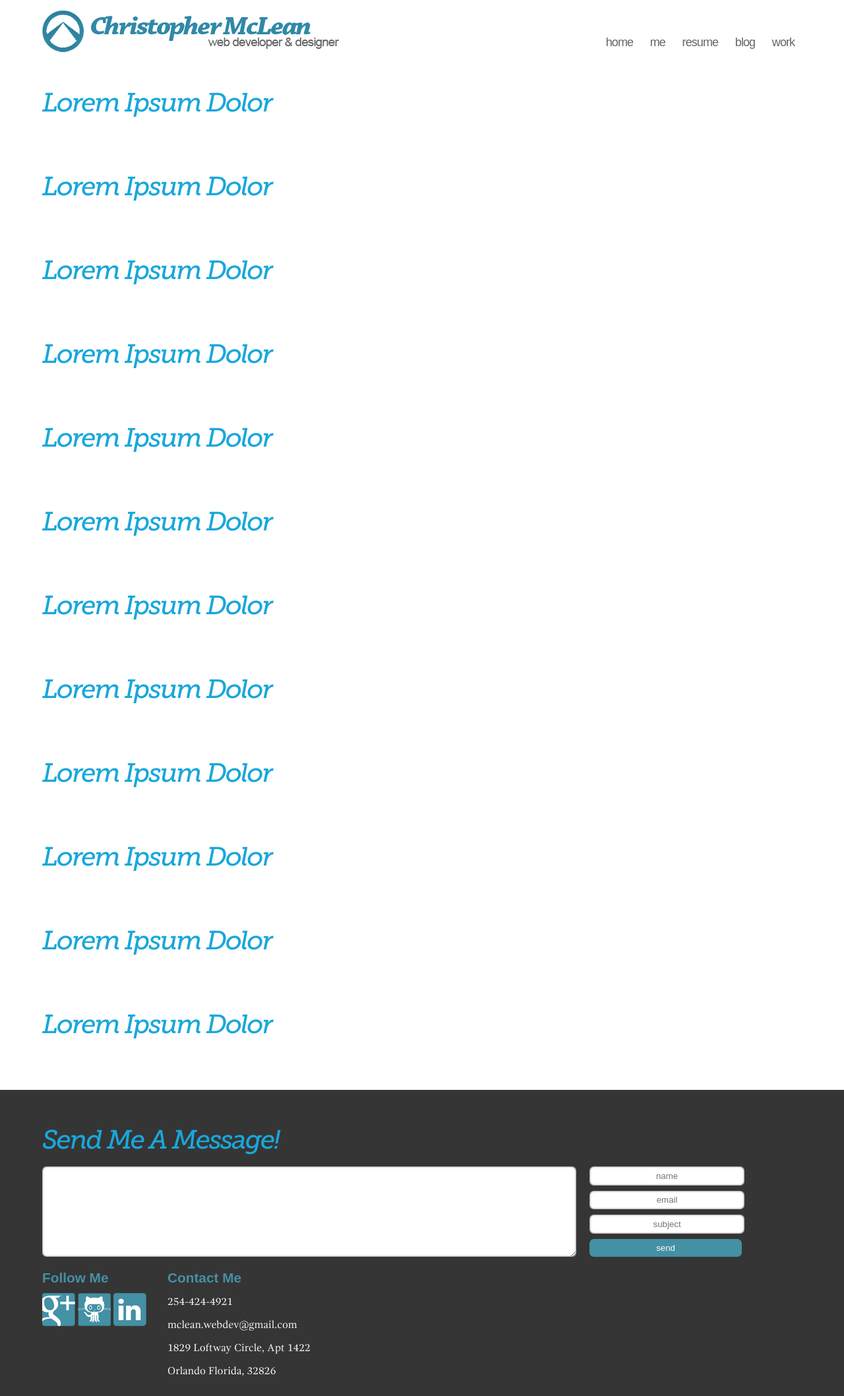
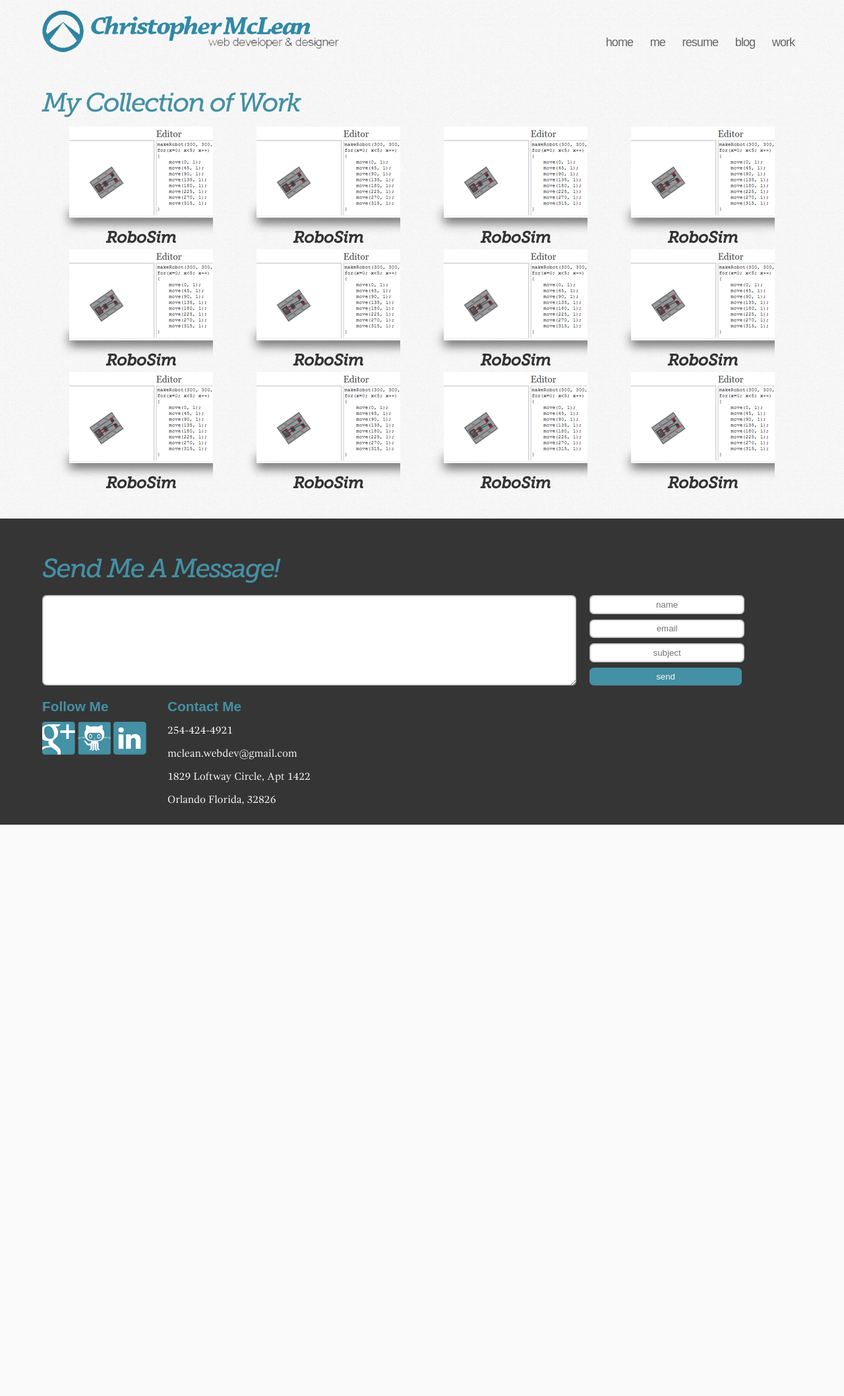
Before and after one commit to havok2905/Portfolio, a PHP site: page /work.php in a window 1280 px wide. Shown: the whole page at 66% size. After the commit the page ends 1250 px from the top, so only its background shows below. Run offline with PHP 8.4, Linux system fonts and the light colour scheme; data that the repository does not hold is empty.

Commit message:
added background textures, modified icons to have transparent backgrounds, and designed work.php

```diff
--- a/css/main.css
+++ b/css/main.css
@@ -28,6 +28,7 @@
 	font-family: Gandhi;
 	line-height: 1.6875em;
 	font-size: 1em;
+	background-image:url('../img/gray_jean.png');
 }
 body *:focus{outline: none;}
 
@@ -47,8 +48,9 @@
 .header{
 	padding-top: 1em;
 	position: fixed;
-	background-color: #FFFFFF;
+	background-image:url('../img/gray_jean.png');
 	width:100%;
+	z-index: 0;
 }
 
 .header_container{
@@ -90,6 +92,25 @@
 
 .mx2{margin-left:1.5em;}
 
+.pdf{
+	position: relative;
+	z-index: 0;
+}
+
+.bannercontainer{
+	margin-top: 3em;
+	position:relative;
+	z-index: -1;
+}
+.bannertitle{
+	position: absolute;
+	background-color: #333333;
+}
+.bannertitle a{color:#FFFFFF;}
+.bannertitle h2{margin-left: 1em;}
+
+.shadow{box-shadow: #666 0em 0.5em 1em;}
+
 
 /* HEADERS & TEXT & IMAGES*/
 
@@ -110,12 +131,12 @@
 	font-family: Museo;
 	font-size:2.5em;
 	line-height: 1em;
-	color: #18A7DB;
+	color: #4490A4;
 	letter-spacing: -0.05em;
 	margin-bottom: 0.5em;
 	margin-top: 1em;
 }
-h2 a{text-decoration: underline; color:#18A7DB;}
+h2 a{text-decoration: underline; color:#4490A4;}
 h2 a:hover{color:#999999;}
 h2 a:active{color:#999999;}
 
@@ -191,6 +212,14 @@
 	width:100%;
 }
 
+.banner{
+	box-shadow: #666 0px 0.5em 1em;
+}
+
+pre{
+	background-color: #FFFFFF;
+}
+
 /* FORMS AND INPUTS */
 form{
 	width:100%;
@@ -243,8 +272,8 @@
 /* BACKGROUNDS */
 .house_icon:hover{background: url('../img/house.png') no-repeat center;}
 .house_icon:active{background: url('../img/house.png') no-repeat center;}
-.me_icon:hover{background: url('../img/me.png') no-repeat center;}
-.me_icon:active{background: url('../img/me.png') no-repeat center;}
+.me_icon:hover{background: url('../img/person.png') no-repeat center;}
+.me_icon:active{background: url('../img/person.png') no-repeat center;}
 .resume_icon:hover{background: url('../img/case.png') no-repeat center;}
 .resume_icon:active{background: url('../img/case.png') no-repeat center;}
 .blog_icon:hover{background: url('../img/blog.png') no-repeat center;}
@@ -276,12 +305,15 @@
 	}
 	ul.nav a{padding-top: 0;}
 	ul.nav a:hover{background: url("");}
+
+	h2{font-size: 2em;}
 }
 
 /* BEGIN PHONE LAYOUT */
 @media only screen and (max-width: 650px){
-	h2{font-size: 2em;}
+
 	ul.left h3{font-size: 0.8em;}
+	h2{font-size: 1em;}
 }
 
 @media only screen and (max-width:358px){
--- a/index.php
+++ b/index.php
@@ -4,7 +4,10 @@
 	require_once("includes/bootstrap.php");
 	echo Layout::header("Home");
 ?>
-<img src="img/banner.png" class="full"/>
+<div class="bannercontainer">
+	<div class="bannertitle full"><h2><a href="#" class="underline">ROBOSIM: Try JavaScript with Robots!</a></h2></div>
+	<img src="img/banner01.png" class="banner full"/>
+</div>
 <p class="hidden">Hi, My name is Christopher McLean!</p>
 <p class="hidden">"I like to build websites and interactive media and live in sunny Orlando Florida"</p>
 <ul class="hidden">
--- a/resume.php
+++ b/resume.php
@@ -5,7 +5,7 @@
 	echo Layout::header("Resume");
 ?>
 
-<h2>Resume for Web Design Position</h2>
+<h2>Resume for Web Developer Position</h2>
 <h3 class="resume">Downloads</h3>
 <ul>
 	<li><a href="resume/ChristopherMcLeanResume.pdf" class="underline" target="_blank">PDF</a></li>
--- a/work.php
+++ b/work.php
@@ -4,80 +4,94 @@
 	require_once("includes/bootstrap.php");
 	echo Layout::header("Work");
 ?>
-<ul>
+<h2>My Collection of Work</h2>
+<div class="center_container">
+	<ul class="left">
 		<li>
-		<a href="">
-			<h2>Lorem Ipsum Dolor</h2>
-			<img src=""/>
+			<a href="development_lightbox" class="development_lightbox shadow">
+				<img src="img/robosimthumb.png" alt="robosim project icon"/>
+				<h3 class="resume">RoboSim</h3>
 			</a>
 		</li>
 		<li>
-		<a href="">
-			<h2>Lorem Ipsum Dolor</h2>
-			<img src=""/>
+			<a href="development_lightbox" class="development_lightbox shadow">
+				<img src="img/robosimthumb.png" alt="robosim project icon"/>
+				<h3 class="resume">RoboSim</h3>
 			</a>
 		</li>
 		<li>
-		<a href="">
-			<h2>Lorem Ipsum Dolor</h2>
-			<img src=""/>
+			<a href="development_lightbox" class="development_lightbox shadow">
+				<img src="img/robosimthumb.png" alt="robosim project icon"/>
+				<h3 class="resume">RoboSim</h3>
 			</a>
 		</li>
 		<li>
-		<a href="">
-			<h2>Lorem Ipsum Dolor</h2>
-			<img src=""/>
+			<a href="development_lightbox" class="development_lightbox shadow">
+				<img src="img/robosimthumb.png" alt="robosim project icon"/>
+				<h3 class="resume">RoboSim</h3>
+			</a>
+		</li>
+	</ul>
+	<div class="clear"></div>
+</div>
+<div class="center_container">
+	<ul class="left">
+		<li>
+			<a href="development_lightbox" class="development_lightbox shadow">
+				<img src="img/robosimthumb.png" alt="robosim project icon"/>
+				<h3 class="resume">RoboSim</h3>
 			</a>
 		</li>
 		<li>
-		<a href="">
-			<h2>Lorem Ipsum Dolor</h2>
-			<img src=""/>
+			<a href="development_lightbox" class="development_lightbox shadow">
+				<img src="img/robosimthumb.png" alt="robosim project icon"/>
+				<h3 class="resume">RoboSim</h3>
 			</a>
 		</li>
 		<li>
-		<a href="">
-			<h2>Lorem Ipsum Dolor</h2>
-			<img src=""/>
+			<a href="development_lightbox" class="development_lightbox shadow">
+				<img src="img/robosimthumb.png" alt="robosim project icon"/>
+				<h3 class="resume">RoboSim</h3>
 			</a>
 		</li>
 		<li>
-		<a href="">
-			<h2>Lorem Ipsum Dolor</h2>
-			<img src=""/>
+			<a href="development_lightbox" class="development_lightbox shadow">
+				<img src="img/robosimthumb.png" alt="robosim project icon"/>
+				<h3 class="resume">RoboSim</h3>
+			</a>
+		</li>
+	</ul>
+	<div class="clear"></div>
+</div>
+<div class="center_container">
+	<ul class="left">
+		<li>
+			<a href="development_lightbox" class="development_lightbox shadow">
+				<img src="img/robosimthumb.png" alt="robosim project icon"/>
+				<h3 class="resume">RoboSim</h3>
 			</a>
 		</li>
 		<li>
-		<a href="">
-			<h2>Lorem Ipsum Dolor</h2>
-			<img src=""/>
+			<a href="development_lightbox" class="development_lightbox shadow">
+				<img src="img/robosimthumb.png" alt="robosim project icon"/>
+				<h3 class="resume">RoboSim</h3>
 			</a>
 		</li>
 		<li>
-		<a href="">
-			<h2>Lorem Ipsum Dolor</h2>
-			<img src=""/>
+			<a href="development_lightbox" class="development_lightbox shadow">
+				<img src="img/robosimthumb.png" alt="robosim project icon"/>
+				<h3 class="resume">RoboSim</h3>
 			</a>
 		</li>
 		<li>
-		<a href="">
-			<h2>Lorem Ipsum Dolor</h2>
-			<img src=""/>
-		</a>
-	</li>
-	<li>
-		<a href="">
-			<h2>Lorem Ipsum Dolor</h2>
-			<img src=""/>
-		</a>
-	</li>
-	<li>
-		<a href="">
-			<h2>Lorem Ipsum Dolor</h2>
-			<img src=""/>
+			<a href="development_lightbox" class="development_lightbox shadow">
+				<img src="img/robosimthumb.png" alt="robosim project icon"/>
+				<h3 class="resume">RoboSim</h3>
 			</a>
 		</li>
 	</ul>
+	<div class="clear"></div>
+</div>
 
 <?php
 	echo Layout::footer();
```
Also changed, not shown: img/banner01.png (added), img/blog.png, img/case.png, img/code.png, img/creampaper.png (added), img/gray_jean.png (added), img/header.png, img/house.png, img/person.png (added), img/robosimtemp.JPG (added), img/robosimtemp.PNG (added), img/robosimthumb.png (added), 1 other file. Lines whose indentation alone changed are shown as unchanged.
